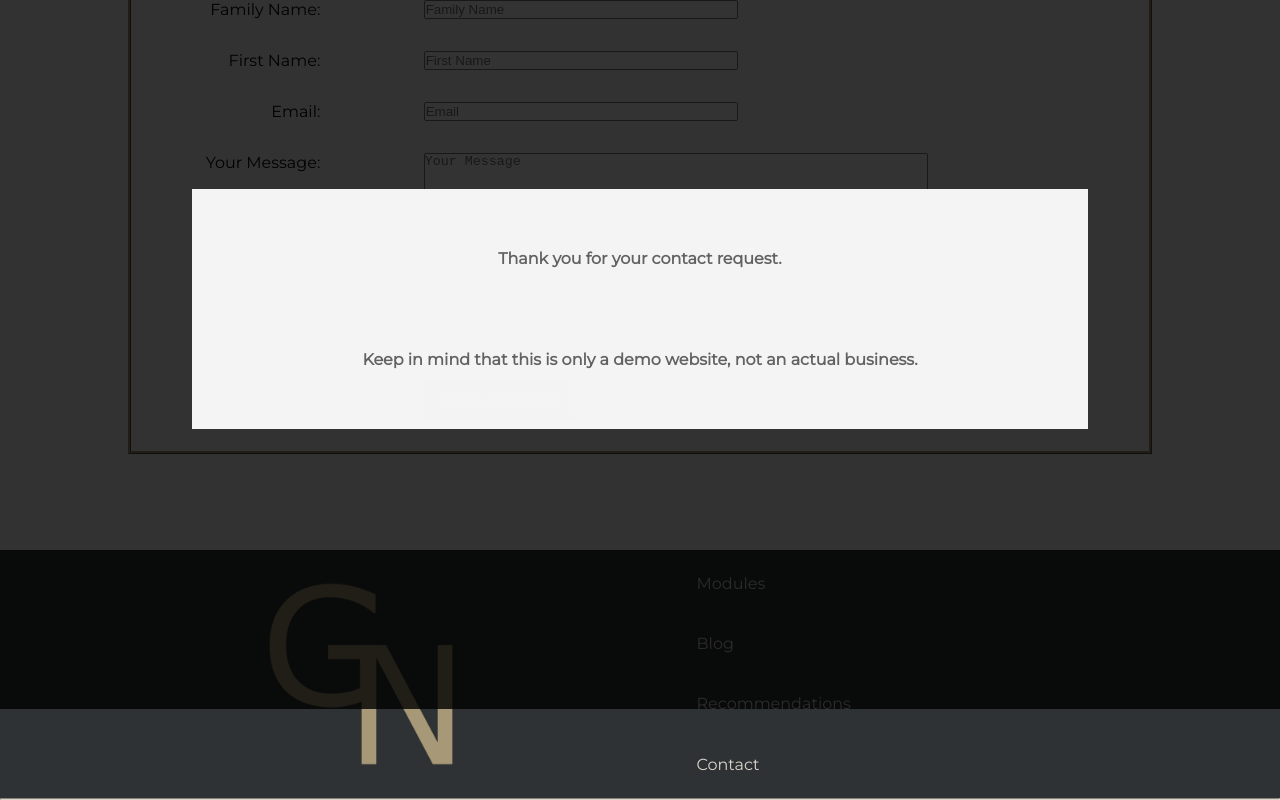
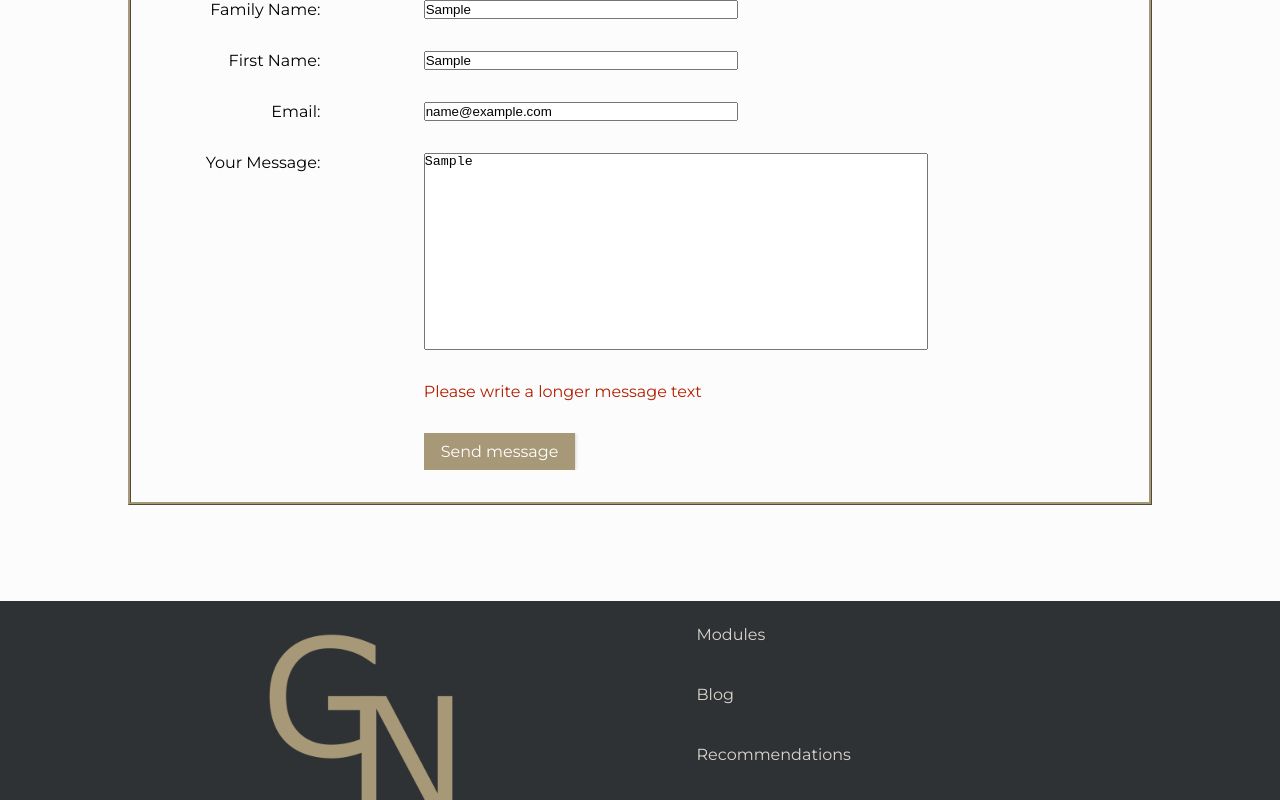
Before and after one commit to VictoriaStudios/gastronauti, a Next.js app: page / in a window 1280 px wide. Both pictures are taken after typing "Sample", "Sample", "Sample", "name@example.com", "Sample" into the empty fields and a click on the button "Send message". Shown: the part 2401-3201 px from the top of the page. Built offline with nearby package versions, Linux system fonts and the light colour scheme; a web font is replaced by a local one.

Commit message:
Included a rudimentary check before submitting contact form

```diff
--- a/components/ContactForm.js
+++ b/components/ContactForm.js
@@ -10,7 +10,14 @@ const ContactForm = (props) => {
     email: '',
     message: ''
   }
+
+  const initError = {
+    enabled: false,
+    message: ''
+  }
+
   const [formContent, setFormContent] = useState(initContent)
+  const [userError, setUserError] = useState(initError)
 
   function auto_height(elem) {
     elem.style.height = "1px";
@@ -44,10 +51,26 @@ const ContactForm = (props) => {
 
   const handleSubmit = (e) => {
     e.preventDefault()
-    if (props.callback) {
-      props.callback(formContent)
+    const checkInput = () => {
+      if (!formContent.email.includes('@') || !formContent.email.includes('.')) {
+        setUserError({ enabled: true, message: 'Please enter a valid e-mail' })
+        return false
+      }
+      else if (formContent.message.length < 20) {
+        setUserError({ enabled: true, message: 'Please write a longer message text' })
+        return false
+      }
+      else return true
     }
-    setFormContent (initContent)
+
+    if (checkInput()) {
+      if (props.callback) {
+        props.callback(formContent)
+      }
+      setFormContent(initContent)
+      setUserError(initError)
+    }
+
   }
 
   return (
@@ -63,7 +86,8 @@ const ContactForm = (props) => {
         <p className={`${styles.formItem} ${styles.formCaption}`}>Email: </p>
         <input className={`${styles.formItem} ${styles.formFirstField}`} type='text' name='email' value={formContent.email} placeholder='Email' onChange={handleEmail} required />
         <p className={`${styles.formItem} ${styles.formCaption}`}>Your Message: </p>
-        <textarea style={{resize:'none'}} className={`${styles.formItem} ${styles.formLargeField}`} name='message'rows='13' value={formContent.message} placeholder='Your Message' onChange={handleMessage} required />
+        <textarea style={{ resize: 'none' }} className={`${styles.formItem} ${styles.formLargeField}`} name='message' rows='13' value={formContent.message} placeholder='Your Message' onChange={handleMessage} required />
+        {userError.enabled === true ? <p className={`${styles.formItem} ${styles.formFirstField} ${styles.formError}`} >{userError.message}</p> : null}
         <div className={`${styles.formItem} ${styles.formFirstField}`}>
           <Button type='submit'>Send message</Button>
         </div>
--- a/pages/index.js
+++ b/pages/index.js
@@ -76,7 +76,7 @@ export default function Home() {
         </main>
       </Layout>
       <Modal enabled={modalOpen} handleModalClose={handleModalClose} height='30vh'>
-        <h4>Thank you for your contact request.</h4>
+        <h4>Thank you for filling out the contact form.</h4>
         <h4>Keep in mind that this is only a demo website, not an actual business.</h4>
       </Modal>
 
--- a/styles/ContactForm.module.css
+++ b/styles/ContactForm.module.css
@@ -2,17 +2,17 @@
     display: grid;
     grid-template-columns: 2fr .5fr 4fr 2fr 2fr;
     gap: 2rem;
-    width:80vw;
-    margin:auto;
+    width: 80vw;
+    margin: auto;
     margin-top: 2rem;
     margin-bottom: 2rem;
-    border-style:ridge;
+    border-style: ridge;
     border-color: var(--color-primary);
-    padding:2rem;
+    padding: 2rem;
 }
 
-.formItem{
-    margin:0;
+.formItem {
+    margin: 0;
     padding: 0;
 }
 
@@ -43,14 +43,20 @@
     grid-column: 3/span 3;
 }
 
+.formError {
+    color: hsl(10, 100%, 35%)
+}
+
 @media (max-width: 800px) {
     .formCaption {
         text-align: left;
         grid-column: 1 /span 3;
     }
+
     .formLargeField {
         grid-column: 1/span 4;
     }
+
     .formFirstField {
         grid-column: 1/span 3;
     }
@@ -61,9 +67,11 @@
         text-align: left;
         grid-column: 1 /span 4;
     }
+
     .formLargeField {
         grid-column: 1/span 5;
     }
+
     .formFirstField {
         grid-column: 1/span 4;
     }
```
